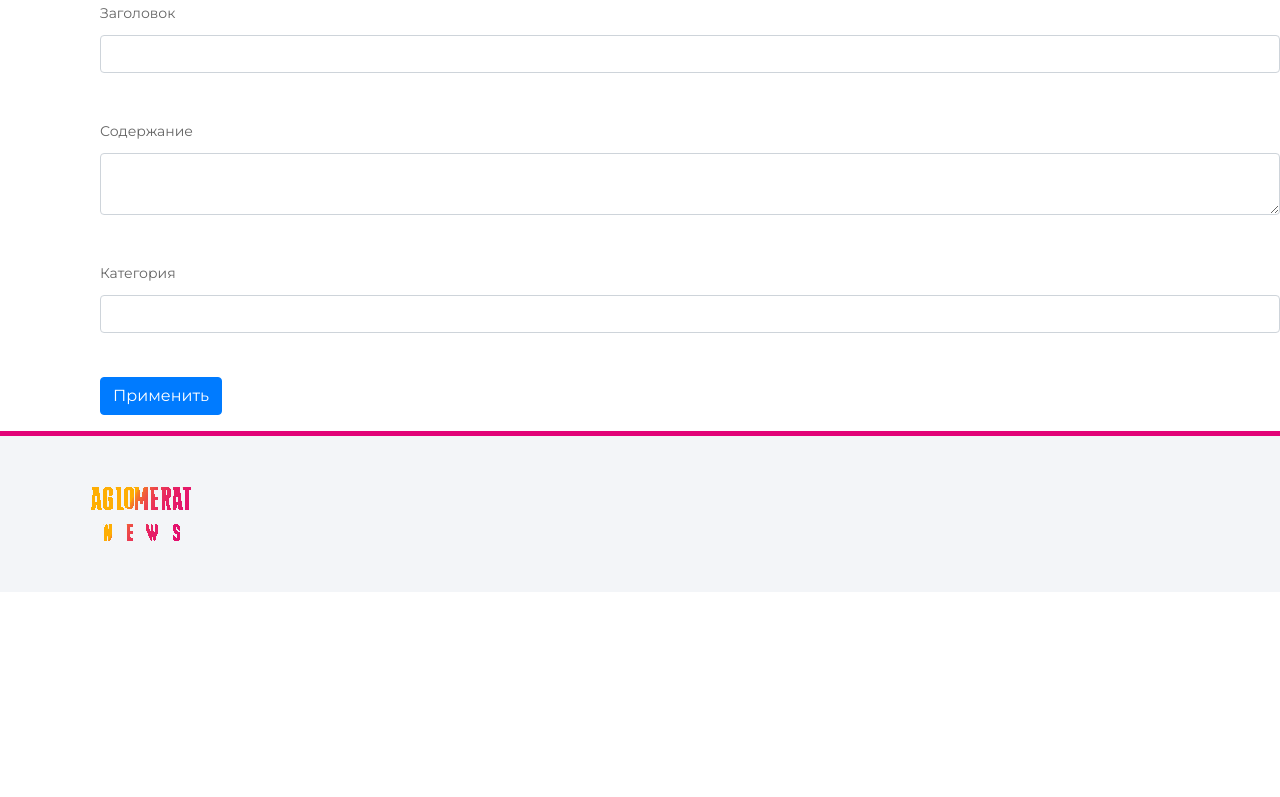
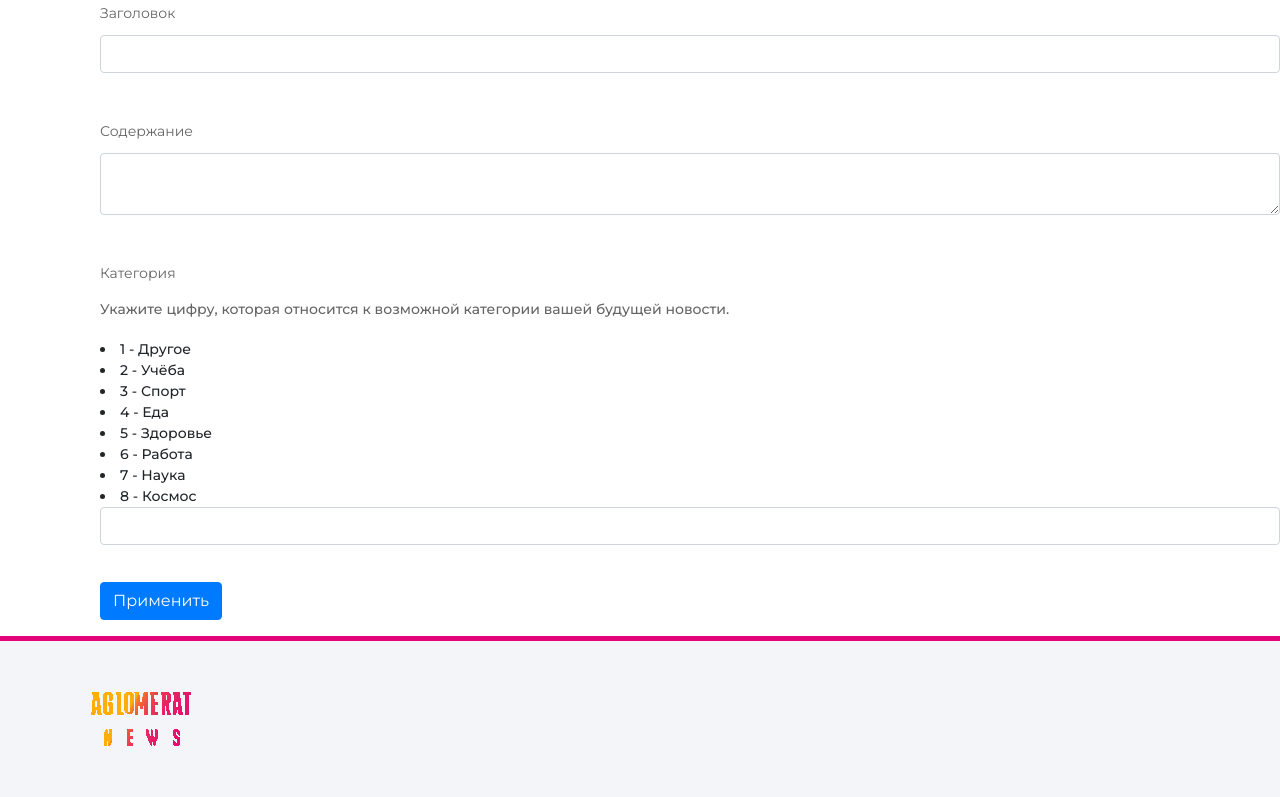
Before and after one commit to 123Lex123/Aglomerat, a Flask app: page /add_post in a window 1280 px wide. Shown: the part 211-1008 px from the top of the page. Before the commit the page ends 752 px from the top, so only its background shows below. Run offline with Flask 2, Linux system fonts and the light colour scheme; a user stored in the database is signed in; some libraries are stand-ins or nearby versions.

Commit message:
Pages and Category

```diff
--- a/main.py
+++ b/main.py
@@ -39,8 +39,9 @@
 @app.route('/index')
 def index():
     news = list_date
+    pages = len(news)
     all_category = db_sess.query(Category).all()
-    return render_template("index.html", news=news, all_category=all_category)
+    return render_template("index.html", news=news, all_category=all_category, pages=pages)
 
 
 @app.route('/post/<int:id>')
@@ -57,7 +58,7 @@
     text = post.content
     created_date = list_date[id - 1][1]
     elem = post.category_id
-    if elem > 8:
+    if elem > 8 or elem < 1:
         elem = 1
 
     return render_template("single-post.html",
--- a/templates/add_post.html
+++ b/templates/add_post.html
@@ -3,6 +3,7 @@
 {% block content %}
 <div style="margin-left:100px;">
     <h1>Добавление новости</h1>
+
     <form action="" method="post">
         {{ form.csrf_token }}
         {{ form.hidden_tag() }}
@@ -25,7 +26,17 @@
             {% endfor %}
         </p>
         <p>
-        {{ form.set_category.label }}<br>
+            {{ form.set_category.label }}<br> <a>Укажите цифру, которая относится к возможной категории вашей будущей новости.</a>
+            <div >
+                <li><a alt="">1 - Другое</a></li>
+                <li><a alt="">2 - Учёба</a></li>
+                <li><a alt="">3 - Спорт</a></li>
+                <li><a alt="">4 - Еда</a></li>
+                <li><a alt="">5 - Здоровье</a></li>
+                <li><a alt="">6 - Работа</a></li>
+                <li><a alt="">7 - Наука</a></li>
+                <li><a alt="">8 - Космос</a></li>
+            </div>
             {{ form.set_category(class="form-control") }}<br>
             {% for error in form.set_category.errors %}
                 <p class="alert alert-danger" role="alert">
--- a/templates/single-post.html
+++ b/templates/single-post.html
@@ -71,7 +71,7 @@
                          <!-- Trending Articles Widget -->
                         <div class="treading-articles-widget mb-70">
                             <h4>Последние новости</h4>
-                            {% for item in news[-3:] %}
+                            {% for item in news[:-4:-1] %}
                             <!-- Single Trending Articles -->
                             <div class="single-blog-post style-4">
                                 <!-- Post Thumb -->
```
Also changed, not shown: templates/index.html (+3 -6 lines), db/info.sqlite. Lines whose indentation alone changed are shown as unchanged.
